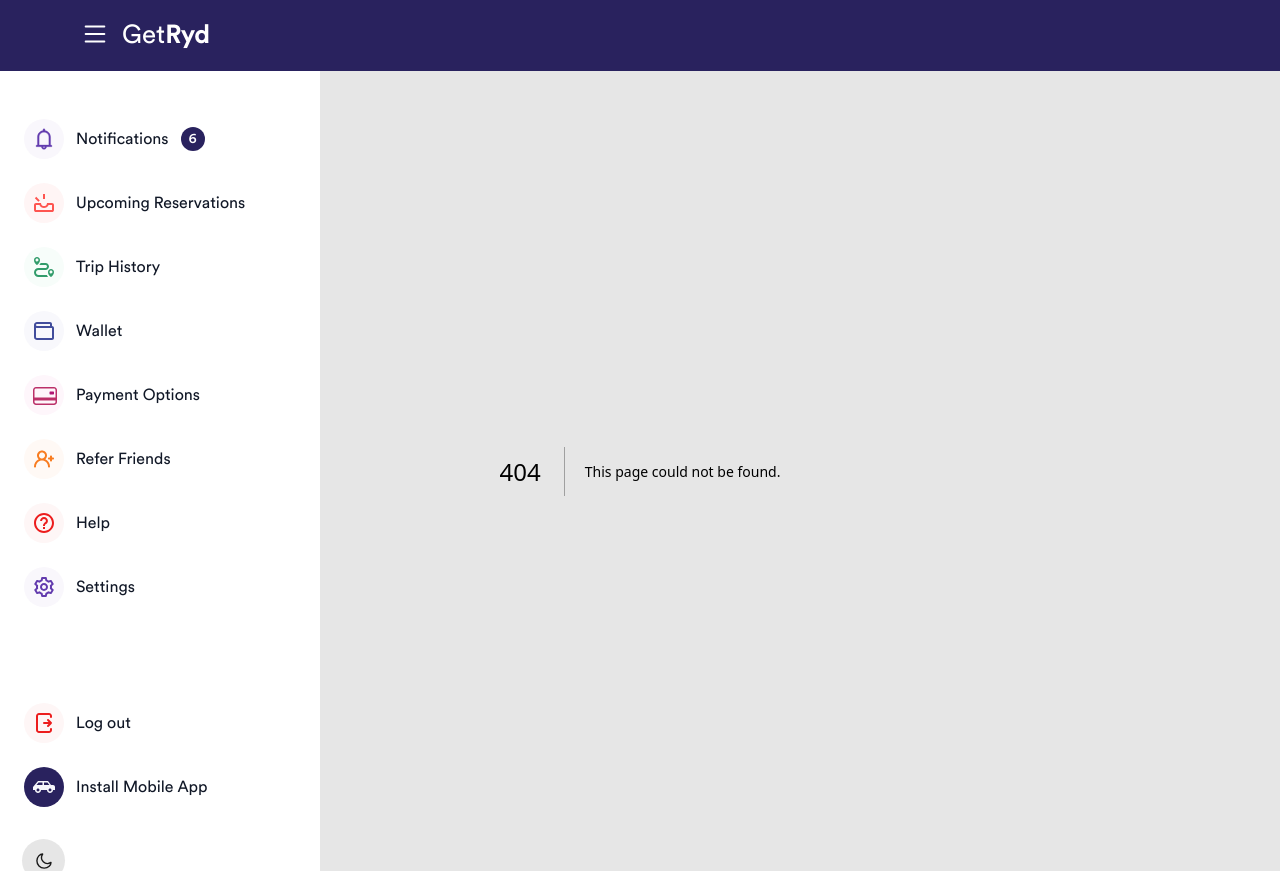
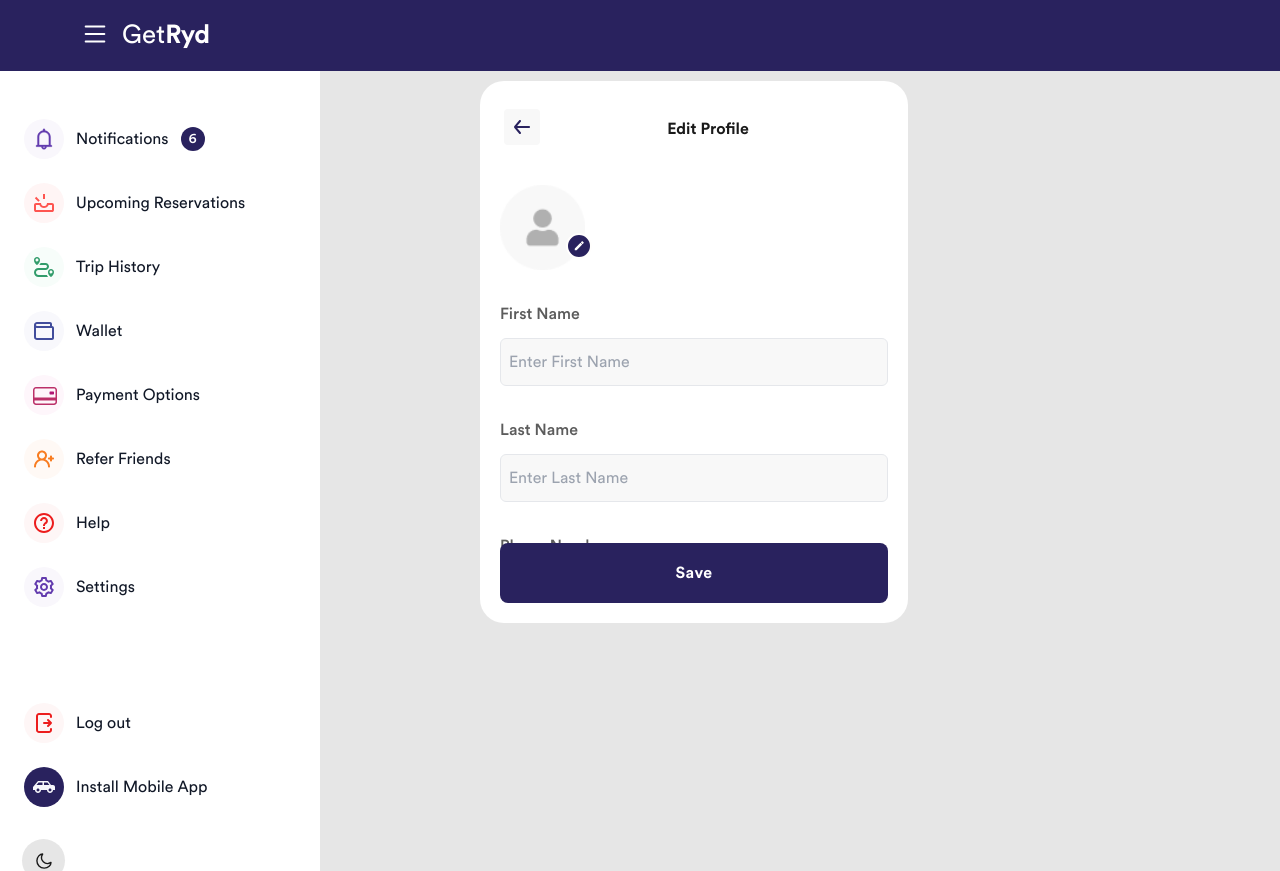
Before and after one commit to shohan-ch/ride-sharing-platform, a Next.js app: page /rider_profile/edit in a window 1280 px wide. Before the commit this address had no page. Built offline with nearby package versions, Linux system fonts and the light colour scheme.

Commit message:
Page:created Profile edit view page

```diff
--- /dev/null
+++ b/src/components/RiderProfile/Edit/ProfileEditView.jsx
@@ -0,0 +1,68 @@
+import InputField from "@/components/Forms/InputField";
+import Button from "@/components/Utils/Button/Button";
+import IconSvg from "@/icons/IconSvg";
+import Link from "next/link";
+export default () => {
+  return (
+    <>
+      <section className="sec items-center justify-center md:block md:h-full md:w-full lg:flex lg:justify-start lg:pl-[480px] lg:pt-[10px] 2xs:block 2xs:h-full 2xs:w-full">
+        <div className="wrapper relative bg-white pt-5 dark:bg-dark-bg sm:pb-8  sm:dark:border-0 lg:w-[428px] lg:rounded-3xl lg:dark:border 2xl:min-h-[85vh] 3xl:min-h-[88vh] 2xs:w-auto 2xs:pt-2 2xs:pb-10 2xs:dark:border-0">
+          <div className=" sm:pt-4 sm:text-left lg:pt-0 2xs:px-0 2xs:pt-0 2xs:text-left">
+            <div className="scroll_div h-full overflow-y-auto overflow-x-hidden py-2 dark:border-[#2C2C35] md:h-full lg:h-[390px] xl:h-[490px] 2xl:h-[390px] 3xl:h-[700px] 2xs:pt-0">
+              <div className="pickup_header 2xs:br13 mb-10 flex pl-5 md:px-6 lg:pr-8 2xs:mb-5">
+                <Link href="/rider_profile">
+                  <img src="/assets/icons/back.svg" alt="svg_icon" />
+                </Link>
+                <h2 className=" mx-auto mt-2 inline-block text-center font-extrabold text-black dark:text-gray-2 2xl:text-22 3xl:text-[24px] 2xs:text-[18px]">
+                  Edit Profile
+                </h2>
+              </div>
+              <div className="avatar_header relative mb-8 px-5">
+                <div>
+                  <img src="/assets/rider/avatar.png" alt="avatar" width={85} />
+                </div>
+                <a href="#" className="edit_pen">
+                  <IconSvg name={"penWithBg"} />
+                </a>
+              </div>
+              <div className="form px-5">
+                <form action="#">
+                  <div className="sm:mb-8 2xs:mb-4">
+                    <InputField
+                      label="First Name"
+                      placeholder="Enter First Name"
+                    />
+                  </div>
+                  <div className="sm:mb-8 2xs:mb-4">
+                    <InputField
+                      label="Last Name"
+                      placeholder="Enter Last Name"
+                    />
+                  </div>
+                  <div className="sm:mb-8 2xs:mb-4">
+                    <InputField
+                      label=" Phone Number"
+                      placeholder="Enter Phone Number"
+                    />
+                  </div>
+                  <div className="sm:mb-8 2xs:mb-4">
+                    <InputField
+                      label="Email"
+                      placeholder="Enter Email Address"
+                    />
+                  </div>
+                  <div className="sm:mb-8 2xs:mb-4">
+                    <InputField label="Password" placeholder="Enter Password" />
+                  </div>
+                </form>
+              </div>
+            </div>
+            <div className="absolute left-0 right-0 mx-5 md:bottom-0 lg:absolute lg:bottom-[0px] 2xs:fixed 2xs:bottom-[8px] 2xs:left-0 2xs:right-0">
+              <Button color="blue">Save</Button>
+            </div>
+          </div>
+        </div>
+      </section>
+    </>
+  );
+};
--- a/src/icons/IconSvg.js
+++ b/src/icons/IconSvg.js
@@ -713,6 +713,29 @@ const icons = {
       />
     </svg>
   ),
+  penWithBg: (
+    <svg
+      className="absolute left-[20%] bottom-[13%] 2xs:left-[23%]"
+      width={26}
+      height={26}
+      viewBox="0 0 26 26"
+      fill="none"
+      xmlns="http://www.w3.org/2000/svg"
+    >
+      <circle
+        cx={13}
+        cy={13}
+        r={12}
+        fill="#29225E"
+        stroke="#FFFEFD"
+        strokeWidth={2}
+      />
+      <path
+        d="M9.20999 17.2893C9.14062 17.2892 9.07204 17.2747 9.0086 17.2466C8.94516 17.2185 8.88825 17.1776 8.84149 17.1263C8.79389 17.0755 8.75757 17.0152 8.73491 16.9494C8.71225 16.8836 8.70376 16.8137 8.70999 16.7443L8.83249 15.3973L14.4915 9.74033L16.26 11.5083L10.6025 17.1648L9.25549 17.2873C9.24037 17.2887 9.22518 17.2894 9.20999 17.2893ZM16.613 11.1548L14.845 9.38683L15.9055 8.32633C15.9519 8.27984 16.0071 8.24296 16.0678 8.2178C16.1285 8.19264 16.1935 8.17969 16.2592 8.17969C16.325 8.17969 16.39 8.19264 16.4507 8.2178C16.5114 8.24296 16.5666 8.27984 16.613 8.32633L17.6735 9.38683C17.72 9.43327 17.7569 9.48841 17.782 9.54911C17.8072 9.60981 17.8201 9.67487 17.8201 9.74058C17.8201 9.80629 17.8072 9.87135 17.782 9.93205C17.7569 9.99275 17.72 10.0479 17.6735 10.0943L16.6135 11.1543L16.613 11.1548Z"
+        fill="#FFFEFD"
+      />
+    </svg>
+  ),
 };
 export default ({ name, width, height }) => {
   const starIcon = (
--- /dev/null
+++ b/src/pages/rider_profile/edit.js
@@ -0,0 +1,5 @@
+import ProfileEditView from "@/components/RiderProfile/Edit/ProfileEditView";
+
+export default () => {
+  return <ProfileEditView />;
+};
```
